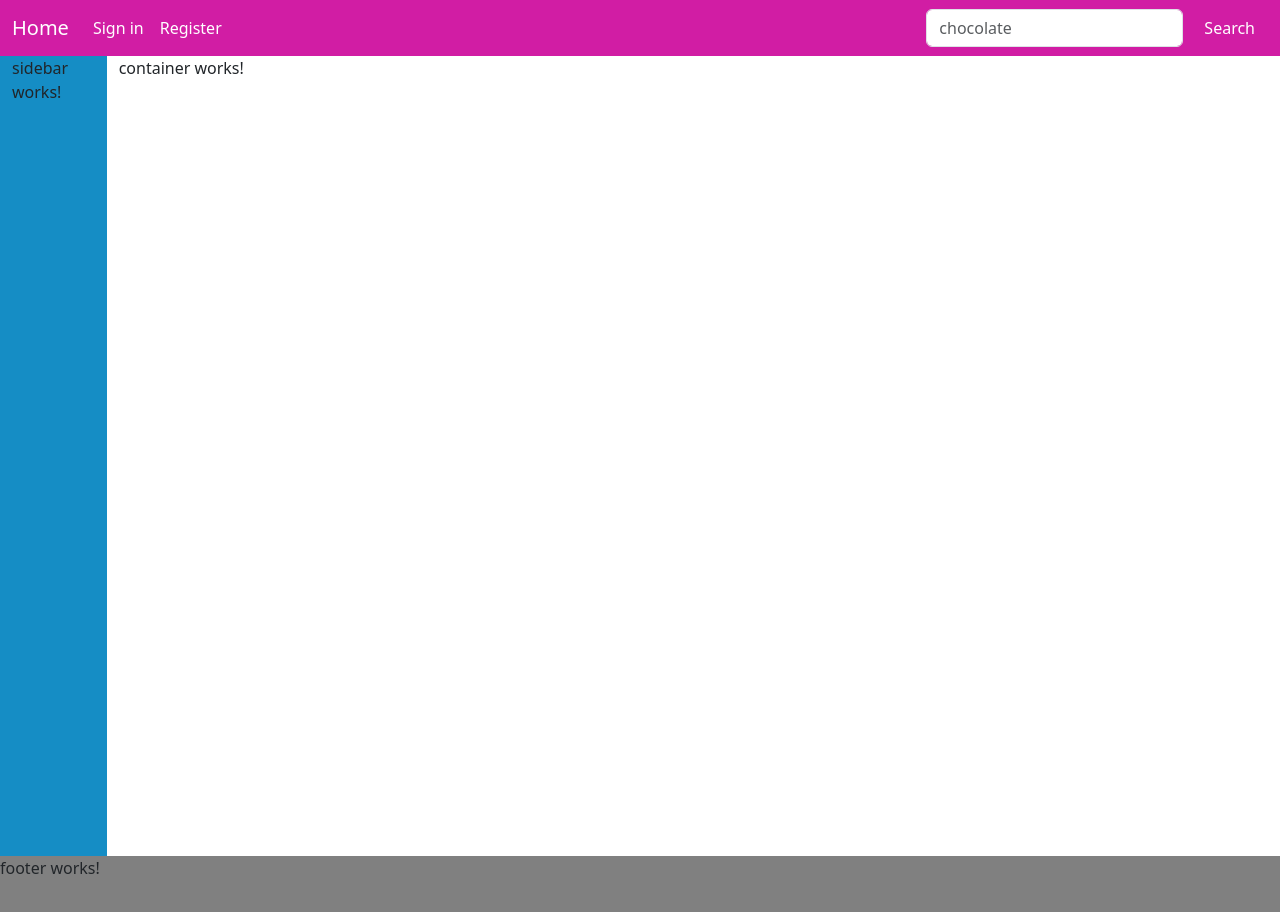
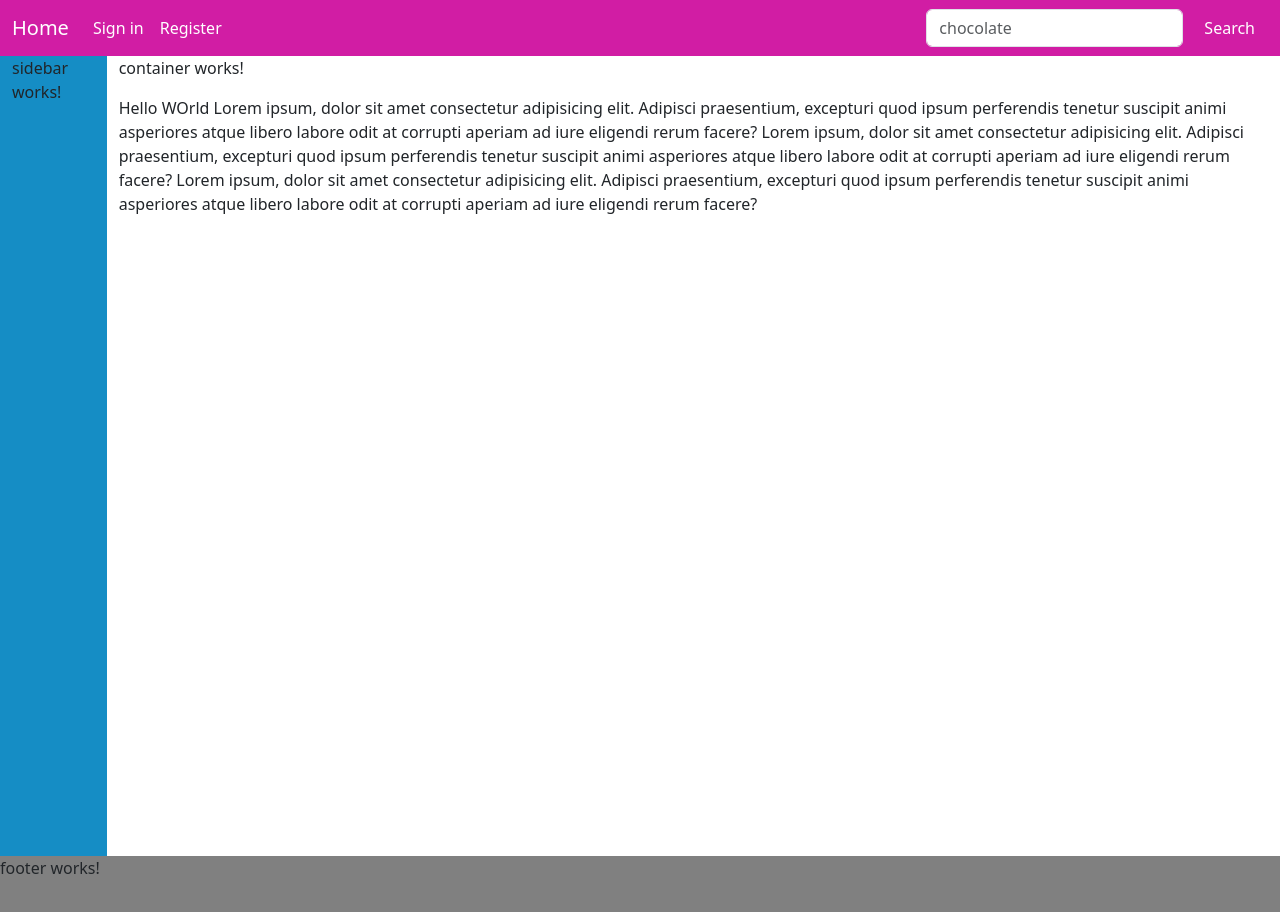
Before and after one commit to danukaem/shoppingApp, an Angular app: page / in a window 1280 px wide. Shown: the top 912 px of the page. Built offline with nearby package versions, Linux system fonts and the light colour scheme; no server answers.

Commit message:
git docs -change output path

```diff
--- a/src/app/components/layout/container/container.component.html
+++ b/src/app/components/layout/container/container.component.html
@@ -1,4 +1,7 @@
 <p>container works!</p>
-
+Hello WOrld
+Lorem ipsum, dolor sit amet consectetur adipisicing elit. Adipisci praesentium, excepturi quod ipsum perferendis tenetur suscipit animi asperiores atque libero labore odit at corrupti aperiam ad iure eligendi rerum facere?
+Lorem ipsum, dolor sit amet consectetur adipisicing elit. Adipisci praesentium, excepturi quod ipsum perferendis tenetur suscipit animi asperiores atque libero labore odit at corrupti aperiam ad iure eligendi rerum facere?
+Lorem ipsum, dolor sit amet consectetur adipisicing elit. Adipisci praesentium, excepturi quod ipsum perferendis tenetur suscipit animi asperiores atque libero labore odit at corrupti aperiam ad iure eligendi rerum facere?
 
 <router-outlet></router-outlet>
```
